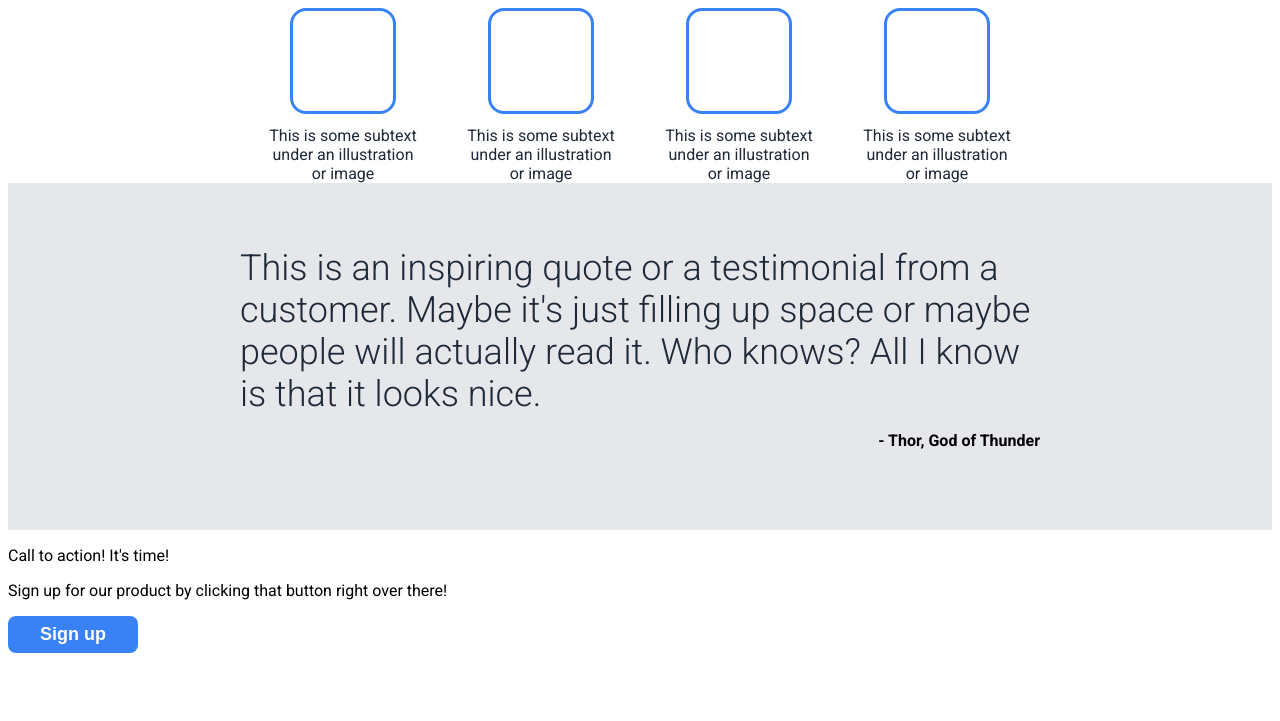
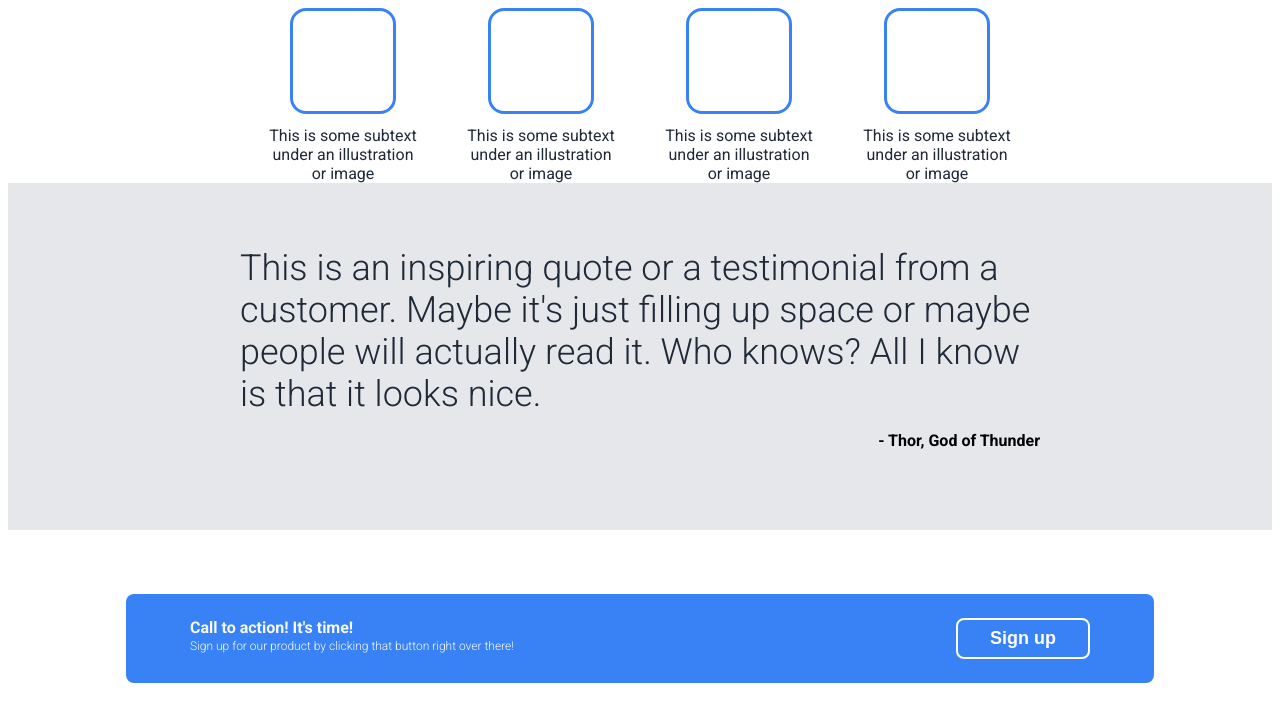
Before and after one commit to Priyanshu2750/landing-page, a plain HTML site: page index.html in a window 1280 px wide. Shown: the part 616-1337 px from the top of the page. Before the commit the page ends 1277 px from the top, so only its background shows below. Drawn offline with Linux system fonts and the light colour scheme.

Commit message:
Style call to action (CTA) section as centered card
Apply flex layout, spacing and outlined button styling for CTA

```diff
--- a/styles.css
+++ b/styles.css
@@ -150,3 +150,37 @@ body {
   align-self: flex-end;
   font-weight: 700;
 }
+
+.call {
+  background-color: #3882f6;
+  max-width: 900px;
+  margin: 64px auto;
+  border-radius: 8px;
+  padding: 24px 64px;
+  display: flex;
+  justify-content: space-between;
+  gap: 32px;
+}
+
+.call-text {
+  display: flex;
+  flex-direction: column;
+  gap: 2px;
+}
+
+.action {
+  color: #f9faf8;
+  font-weight: 600;
+  margin: 0;
+}
+
+.request {
+  color: #f9faf8;
+  font-size: 12px;
+  font-weight: 200;
+  margin: 0;
+}
+
+.call .signup {
+  border: solid 2px white;
+}
```
